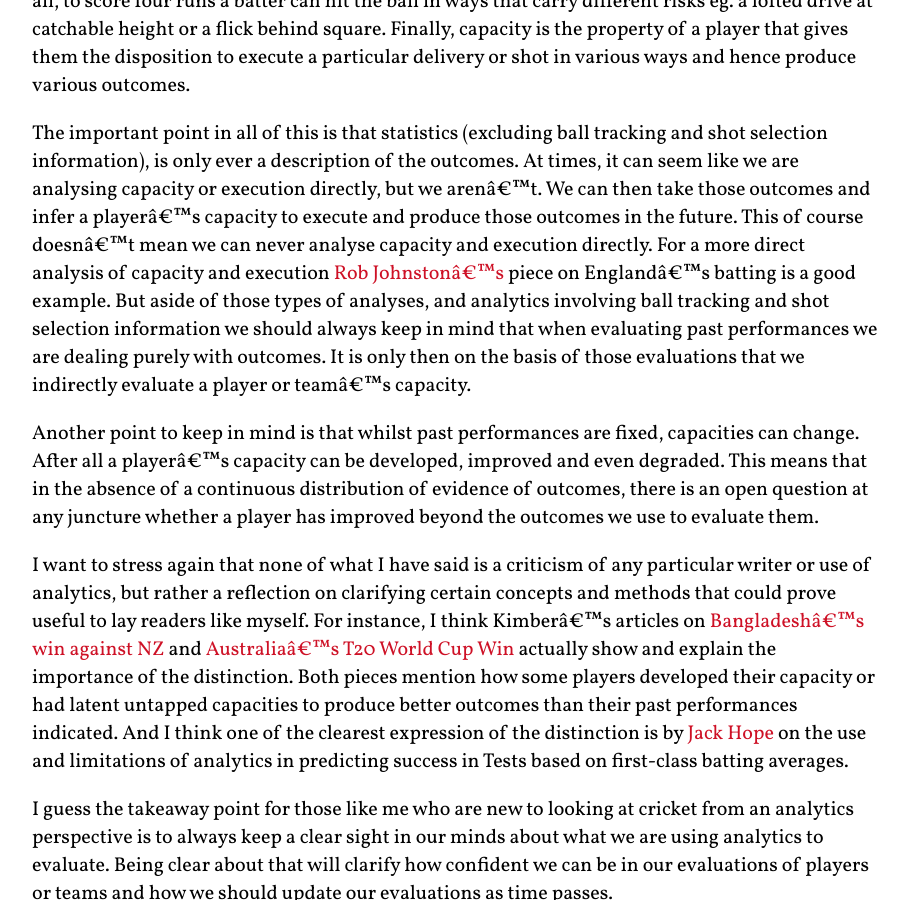
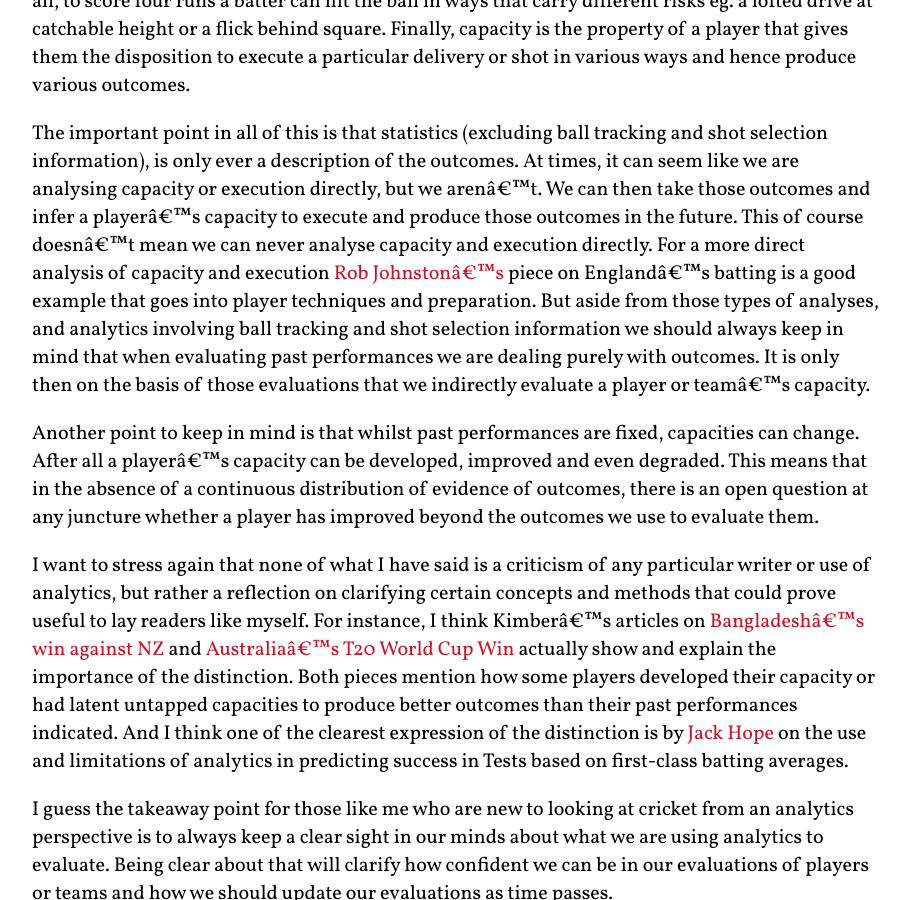
Before and after one commit to nsaranga/saranga.github.io, a Jekyll site: the page built from _posts/2022-01-10-CapacityExecutionOutcomeandCricketAnalytics.md, in a window 1280 px wide and 900 px high, scrolled down 1898 px. Shown: the whole window, without its empty margins (184-1093 px from the left). Built offline with Jekyll 4.4.1, drawn with Linux system fonts in a browser that asks for light colours.

Commit message:
more fixes

```diff
--- a/_posts/2022-01-10-CapacityExecutionOutcomeandCricketAnalytics.md
+++ b/_posts/2022-01-10-CapacityExecutionOutcomeandCricketAnalytics.md
@@ -18,7 +18,7 @@ What I think can help here is a distinction between capacity, execution, and out
 
 Translated into cricket we can see that outcomes are the score recorded in the scoresheet or ball by ball record. In other words quite literally the outcome of each ball. This is of course different from execution which is what the player actually does to produce the outcome in each ball. After all, to score four runs a batter can hit the ball in ways that carry different risks eg. a lofted drive at catchable height or a flick behind square. Finally, capacity is the property of a player that gives them the disposition to execute a particular delivery or shot in various ways and hence produce various outcomes.
 
-The important point in all of this is that statistics (excluding ball tracking and shot selection information), is only ever a description of the outcomes. At times, it can seem like we are analysing capacity or execution directly, but we aren't. We can then take those outcomes and infer a player's capacity to execute and produce those outcomes in the future. This of course doesn't mean we can never analyse capacity and execution directly. For a more direct analysis of capacity and execution [Rob Johnston's](https://www.cricbuzz.com/cricket-news/120396/englands-test-batting-at-rock-bottom-with-deep-rooted-issues-cricbuzzcom) piece on England's batting is a good example. But aside of those types of analyses, and analytics involving ball tracking and shot selection information we should always keep in mind that when evaluating past performances we are dealing purely with outcomes. It is only then on the basis of those evaluations that we indirectly evaluate a player or team's capacity.
+The important point in all of this is that statistics (excluding ball tracking and shot selection information), is only ever a description of the outcomes. At times, it can seem like we are analysing capacity or execution directly, but we aren't. We can then take those outcomes and infer a player's capacity to execute and produce those outcomes in the future. This of course doesn't mean we can never analyse capacity and execution directly. For a more direct analysis of capacity and execution [Rob Johnston's](https://www.cricbuzz.com/cricket-news/120396/englands-test-batting-at-rock-bottom-with-deep-rooted-issues-cricbuzzcom) piece on England's batting is a good example that goes into player techniques and preparation. But aside from those types of analyses, and analytics involving ball tracking and shot selection information we should always keep in mind that when evaluating past performances we are dealing purely with outcomes. It is only then on the basis of those evaluations that we indirectly evaluate a player or team's capacity.
 
 Another point to keep in mind is that whilst past performances are fixed, capacities can change. After all a player's capacity can be developed, improved and even degraded. This means that in the absence of a continuous distribution of evidence of outcomes, there is an open question at any juncture whether a player has improved beyond the outcomes we use to evaluate them.
 
```
